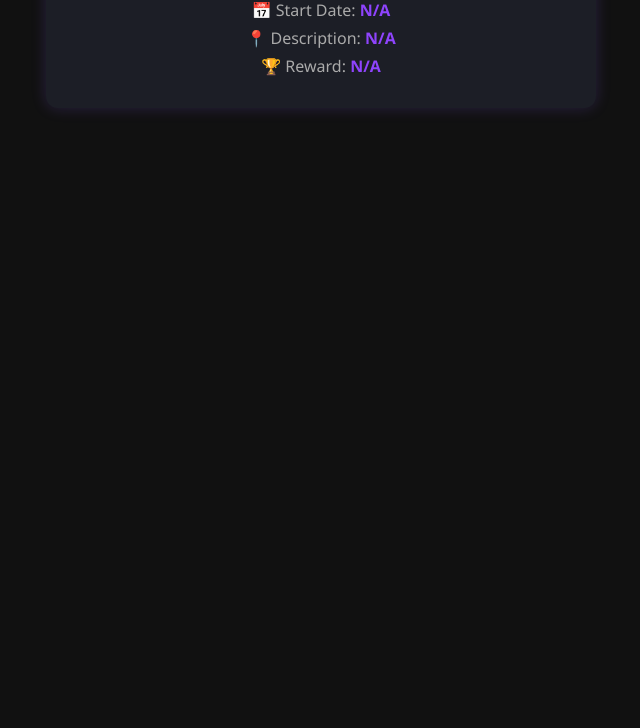
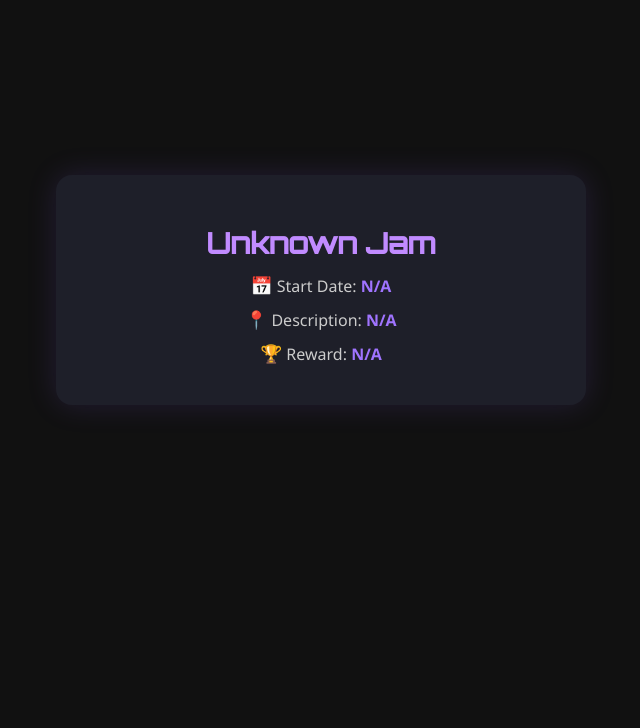
Before and after one commit to fedizorai/qrcodejams, a plain HTML site: page index.html in a window 1280 px wide. Shown: the part 148-876 px from the top of the page, without its empty margins (319-959 px from the left). Before the commit the page ends 800 px from the top, so only its background shows below. Drawn offline with Linux system fonts and the light colour scheme.

Commit message:
adding extra css

```diff
--- a/index.html
+++ b/index.html
@@ -3,44 +3,60 @@
 <head>
   <meta charset="UTF-8" />
   <meta name="viewport" content="width=device-width, initial-scale=1.0"/>
-  <title>Game Jam Details</title>
+  <title>🎮 Jam Details</title>
+  <link href="https://fonts.googleapis.com/css2?family=Orbitron:wght@500&display=swap" rel="stylesheet">
   <style>
     body {
       font-family: 'Segoe UI', sans-serif;
       background-color: #111;
       color: #f0f0f0;
-      padding: 40px;
+      display: flex;
+      justify-content: center;
+      align-items: center;
+      min-height: 100vh;
+      padding: 30px;
+    }
+
+    .jam-box {
+      background-color: #1e1f29;
+      padding: 30px 25px;
+      border-radius: 16px;
+      max-width: 480px;
+      width: 100%;
+      box-shadow: 0 0 30px rgba(140, 94, 255, 0.15);
       text-align: center;
     }
-    .jam-box {
-      background-color: #1c1e26;
-      padding: 25px;
-      border-radius: 12px;
-      max-width: 500px;
-      margin: auto;
-      box-shadow: 0 0 15px rgba(140, 94, 255, 0.2);
+
+    h1 {
+      font-family: 'Orbitron', sans-serif;
+      color: #c18bff;
+      margin-bottom: 12px;
+      font-size: 1.8rem;
     }
-    h1 {
-      color: #c8a5ff;
-      margin-bottom: 10px;
+
+    .jam-meta {
+      font-size: 1rem;
+      margin: 10px 0;
+      color: #ccc;
     }
-    .jam-meta {
-      color: #aaa;
-      font-size: 1rem;
-      margin: 6px 0;
+
+    .highlight {
+      color: #a074ff;
+      font-weight: bold;
     }
-    .highlight {
-      color: #8f44fd;
-      font-weight: bold;
+
+    .emoji {
+      font-style: normal;
+      font-size: 1.1rem;
     }
   </style>
 </head>
 <body>
   <div class="jam-box">
     <h1 id="nom">Game Jam</h1>
-    <div class="jam-meta">📅 Start Date: <span id="date" class="highlight"></span></div>
-    <div class="jam-meta">📍 Description: <span id="lieu" class="highlight"></span></div>
-    <div class="jam-meta">🏆 Reward: <span id="reward" class="highlight"></span></div>
+    <div class="jam-meta"><span class="emoji">📅</span> Start Date: <span id="date" class="highlight"></span></div>
+    <div class="jam-meta"><span class="emoji">📍</span> Description: <span id="lieu" class="highlight"></span></div>
+    <div class="jam-meta"><span class="emoji">🏆</span> Reward: <span id="reward" class="highlight"></span></div>
   </div>
 
   <script>
```
